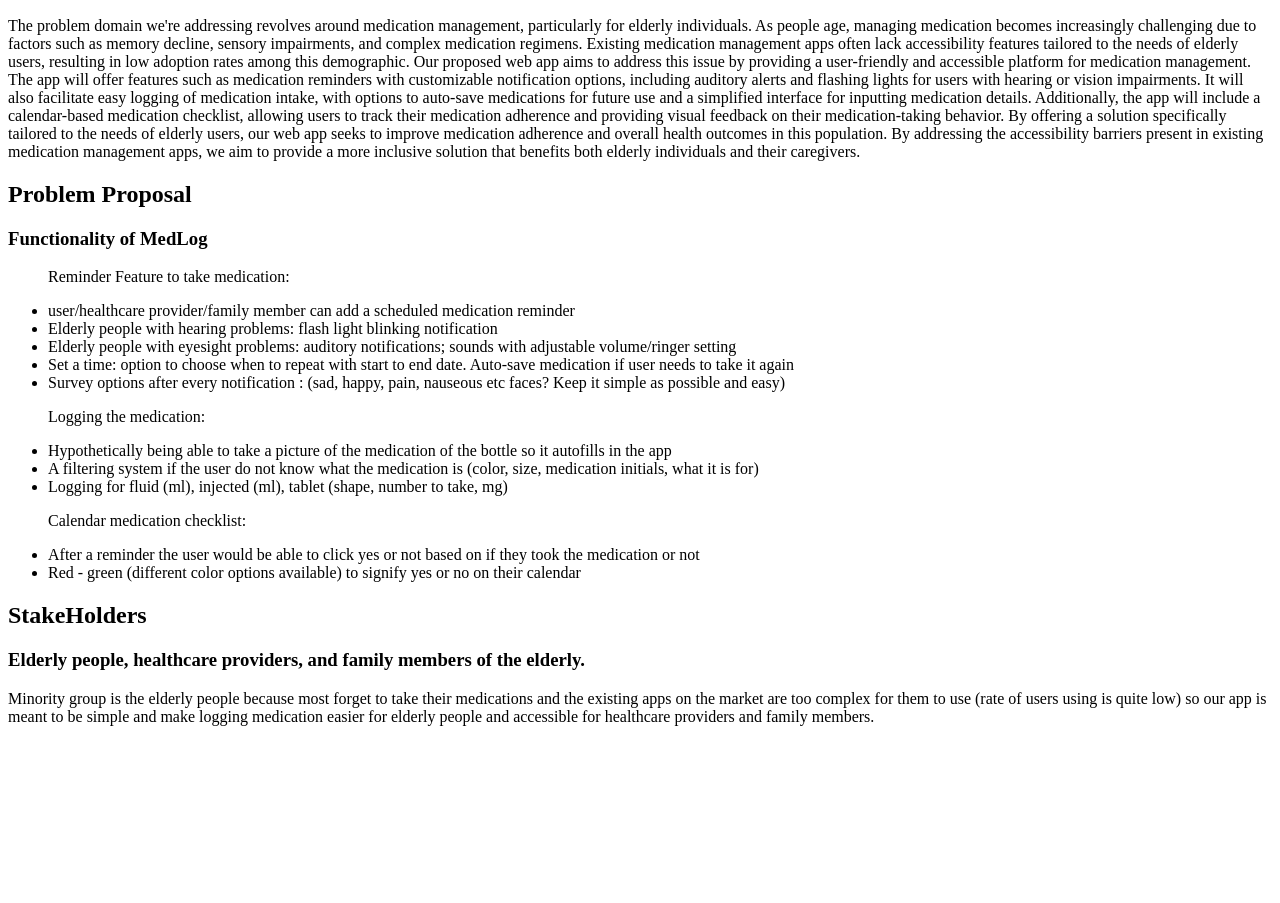
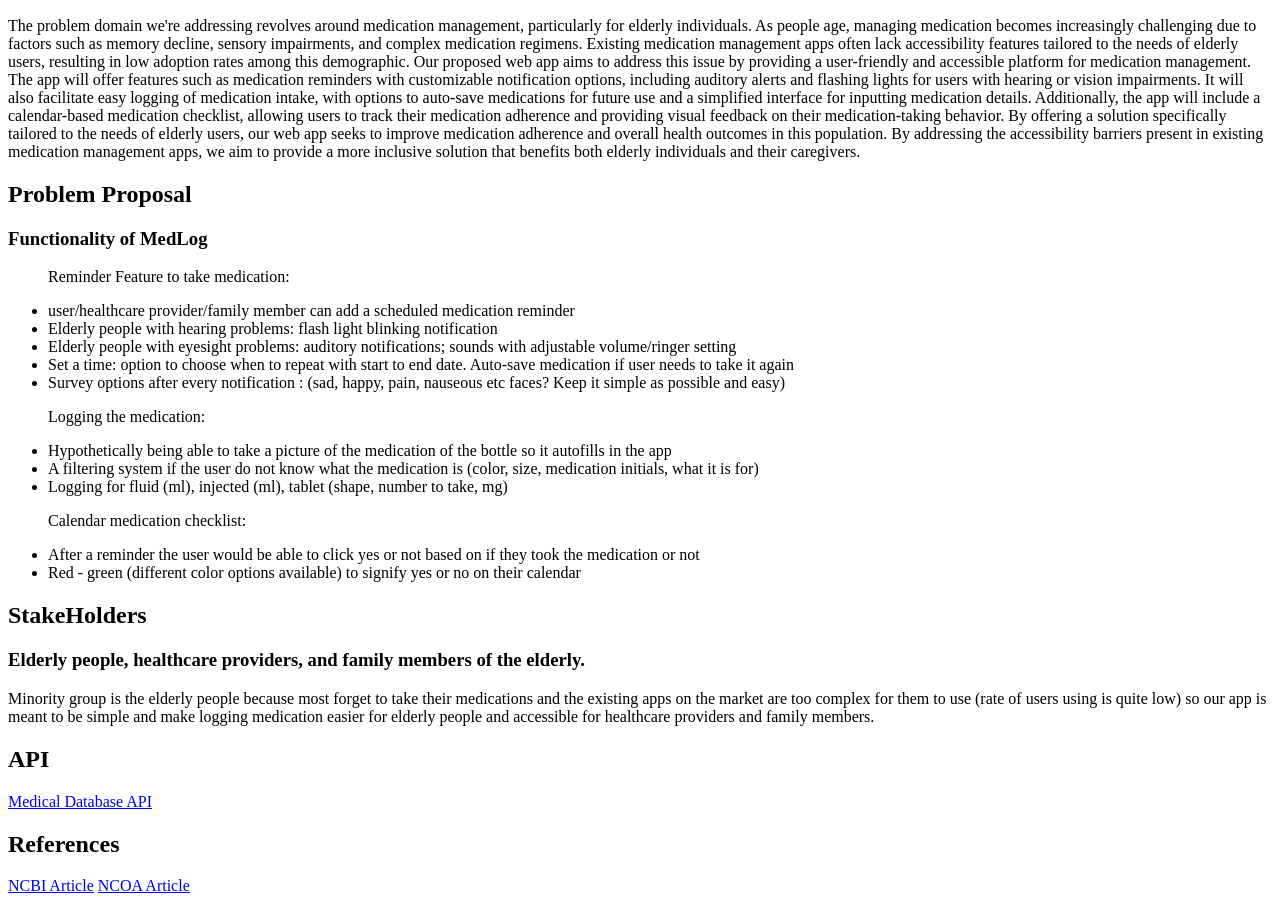
Before and after one commit to info340c-sp24/project-group-5-info-340, a plain HTML site: page proposal.html in a window 1280 px wide. Shown: the part 110-1013 px from the top of the page. Before the commit the page ends 852 px from the top, so only its background shows below. Drawn offline with Linux system fonts and the light colour scheme; files that its build step writes are made by us from their sources.

Commit message:
Reference and data added

```diff
--- a/proposal.html
+++ b/proposal.html
@@ -70,6 +70,19 @@
                 and family members.
             </p>
         </section>
+
+        <section>
+            <h2>API</h2>
+            <a href="https://myhealthbox.p.rapidapi.com/search/updatedDocuments">Medical Database API</a>
+        </section>
+
+        <section>
+            <h2>References</h2>
+            <a href="https://www.ncbi.nlm.nih.gov/pmc/articles/PMC5694345/">NCBI Article</a>
+            <a href="https://www.ncoa.org/article/the-top-10-most-common-chronic-conditions-in-older-adults">NCOA Article</a>
+        </section>
+
+
     </main>
 
 
```
